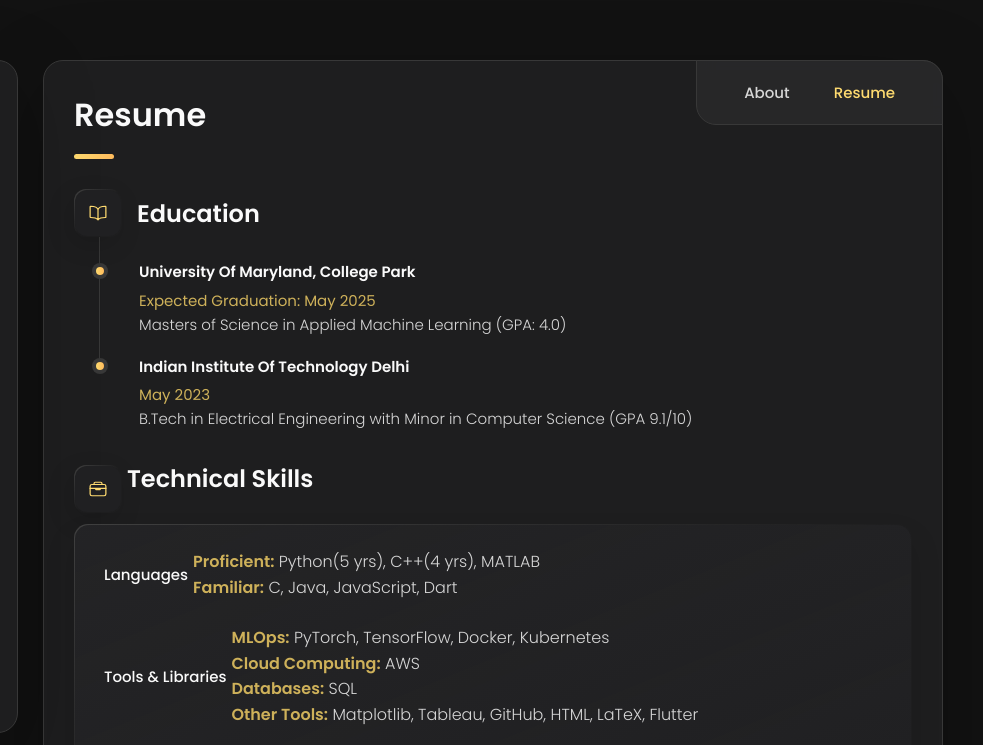
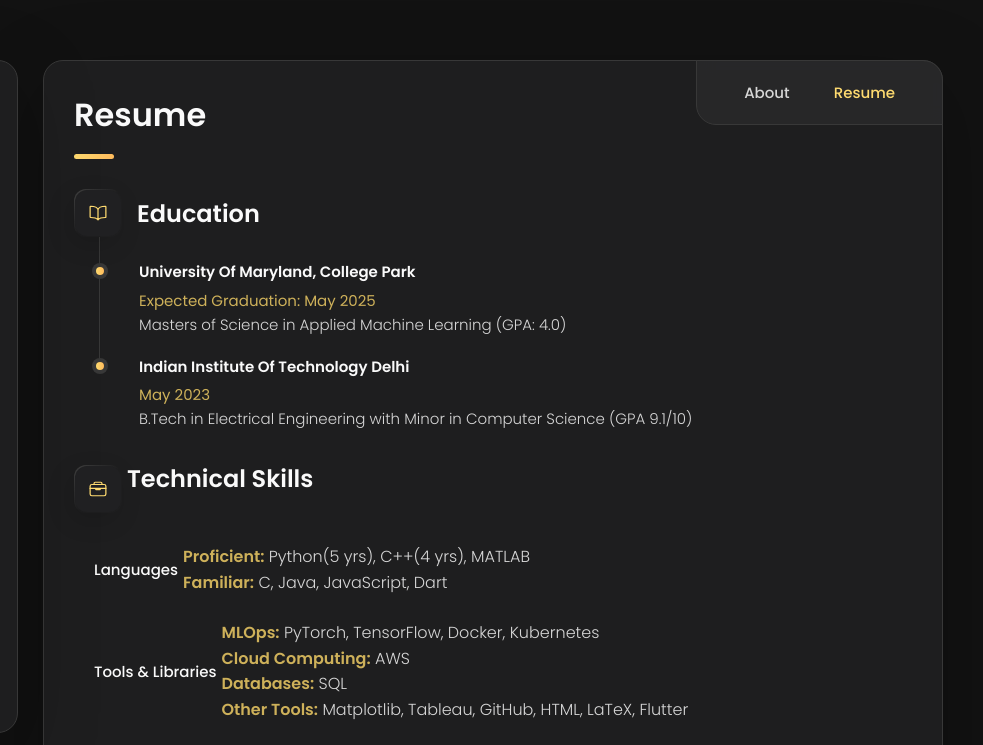
Before and after one commit to Ayush-Chaudhary/ayush-chaudhary.github.io, a plain HTML site: page index.html in a window 1280 px wide. Both pictures are taken after a click on the button "Resume". Shown: the top 745 px of the page, 297-1280 px from the left. Drawn offline with nearby package versions, Linux system fonts and the light colour scheme.

Commit message:
removed content card

```diff
--- a/index.html
+++ b/index.html
@@ -598,7 +598,7 @@
             <h3 class="h3 skills-title">Technical Skills</h3>
           </div>
 
-          <ul class="skills-list content-card">
+          <ul class="skills-list">
 
             <li class="skills-item">
 
```
